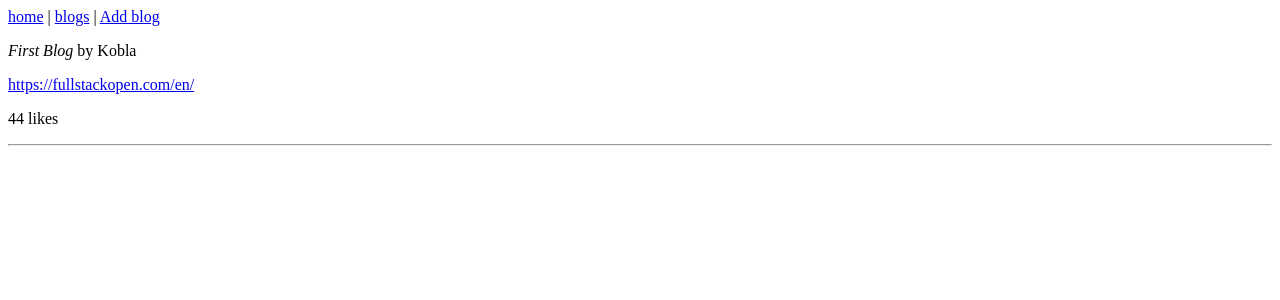
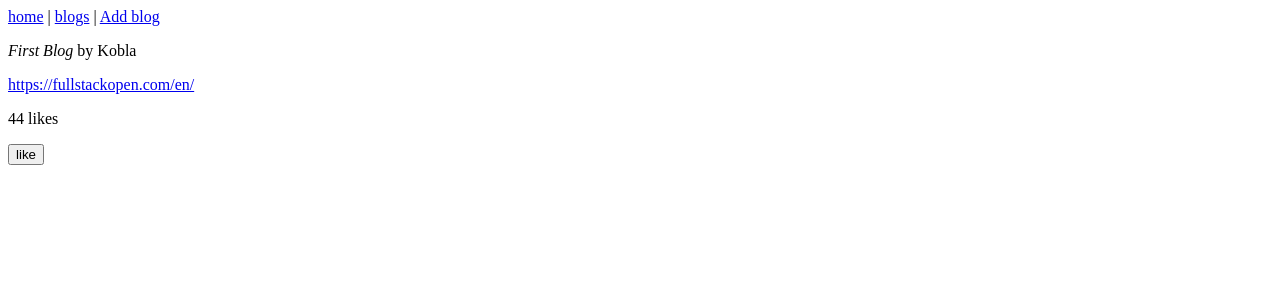
Before and after one commit to KoblaQ/full-stack-open-NextJs, a Next.js app in the folder blogs-app/: page /blogs/1 in a window 1280 px wide. Shown: the top 300 px of the page. Built offline with nearby package versions, Linux system fonts and the light colour scheme.

Commit message:
4. Like button

```diff
--- a/blogs-app/app/actions/blogs.ts
+++ b/blogs-app/app/actions/blogs.ts
@@ -2,7 +2,7 @@
 
 import { redirect } from 'next/navigation'
 import { revalidatePath } from 'next/cache'
-import { addBlog } from '../services/blogs'
+import { addBlog, addLike } from '../services/blogs'
 
 export const createBlog = async (formData: FormData) => {
   const title = formData.get('title') as string
@@ -14,3 +14,11 @@
   revalidatePath('/blogs')
   redirect('/blogs')
 }
+
+export const addBlogLike = async (formData: FormData) => {
+  const id = Number(formData.get('id'))
+  addLike(id)
+
+  revalidatePath(`/blogs/${id}`)
+  revalidatePath('/blogs')
+}
--- a/blogs-app/app/blogs/[id]/page.tsx
+++ b/blogs-app/app/blogs/[id]/page.tsx
@@ -1,5 +1,6 @@
 import { notFound } from 'next/navigation'
 import { getBlogById } from '../../services/blogs'
+import { addBlogLike } from '../../actions/blogs'
 
 const BlogPage = async ({ params }: { params: Promise<{ id: string }> }) => {
   const { id } = await params
@@ -17,8 +18,11 @@
       <a href={blog.url} className="blogUrl">
         {blog.url}
       </a>
-      <p>{blog.likes} likes</p>
-      <hr />
+      <p>{blog.likes} likes</p>{' '}
+      <form action={addBlogLike}>
+        <input type="hidden" name="id" value={blog.id} />
+        <button type="submit">like</button>
+      </form>
     </div>
   )
 }
--- a/blogs-app/app/services/blogs.ts
+++ b/blogs-app/app/services/blogs.ts
@@ -28,3 +28,15 @@
 export const getBlogById = (id: number) => {
   return blogs.find((blog) => blog.id === id)
 }
+
+export const addLike = (id: number) => {
+  // console.log('liked')
+
+  const blog = blogs.find((blog) => blog.id === id)
+
+  if (blog) {
+    blog.likes++
+  }
+
+  // console.log(blogs)
+}
```
